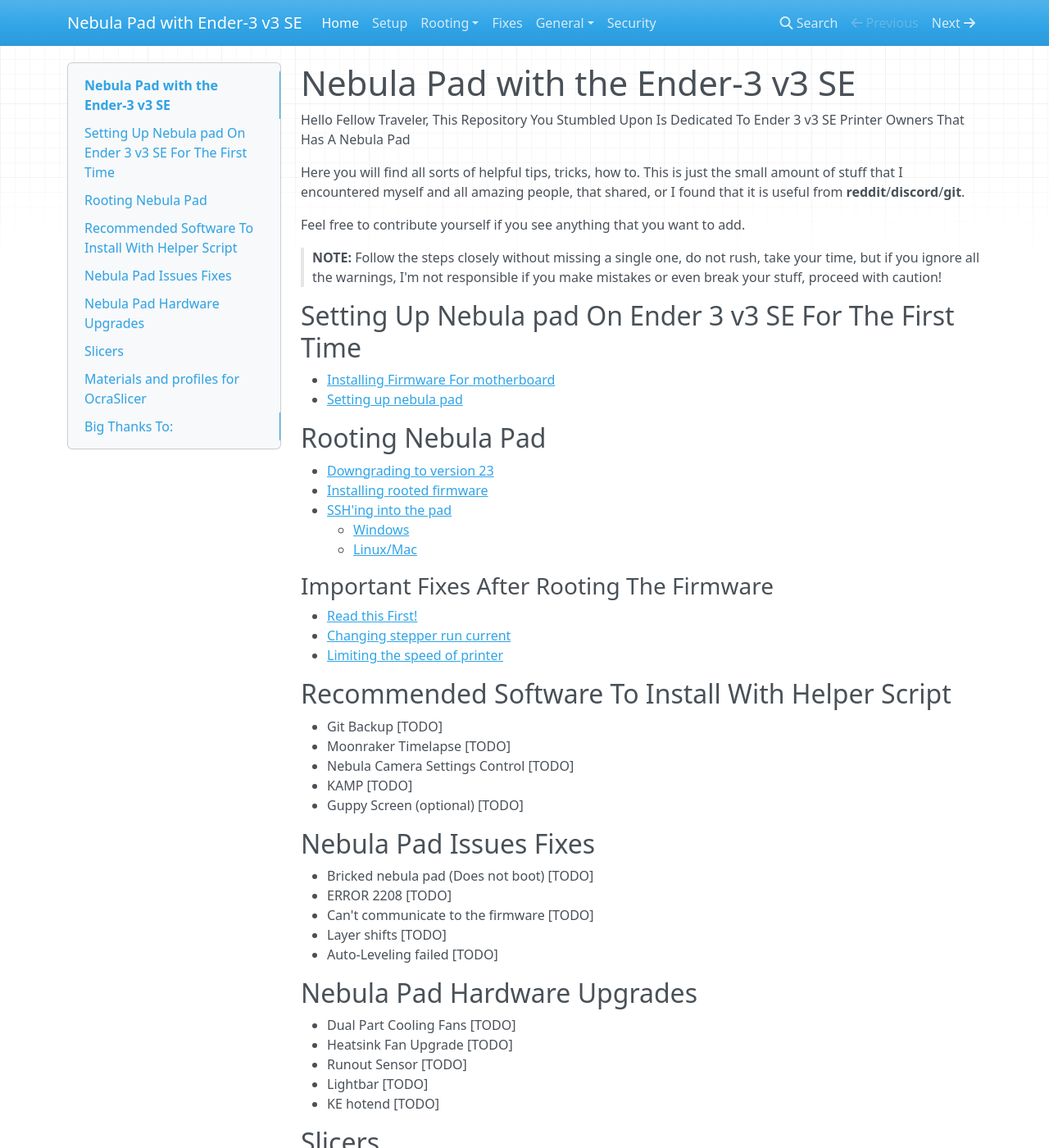
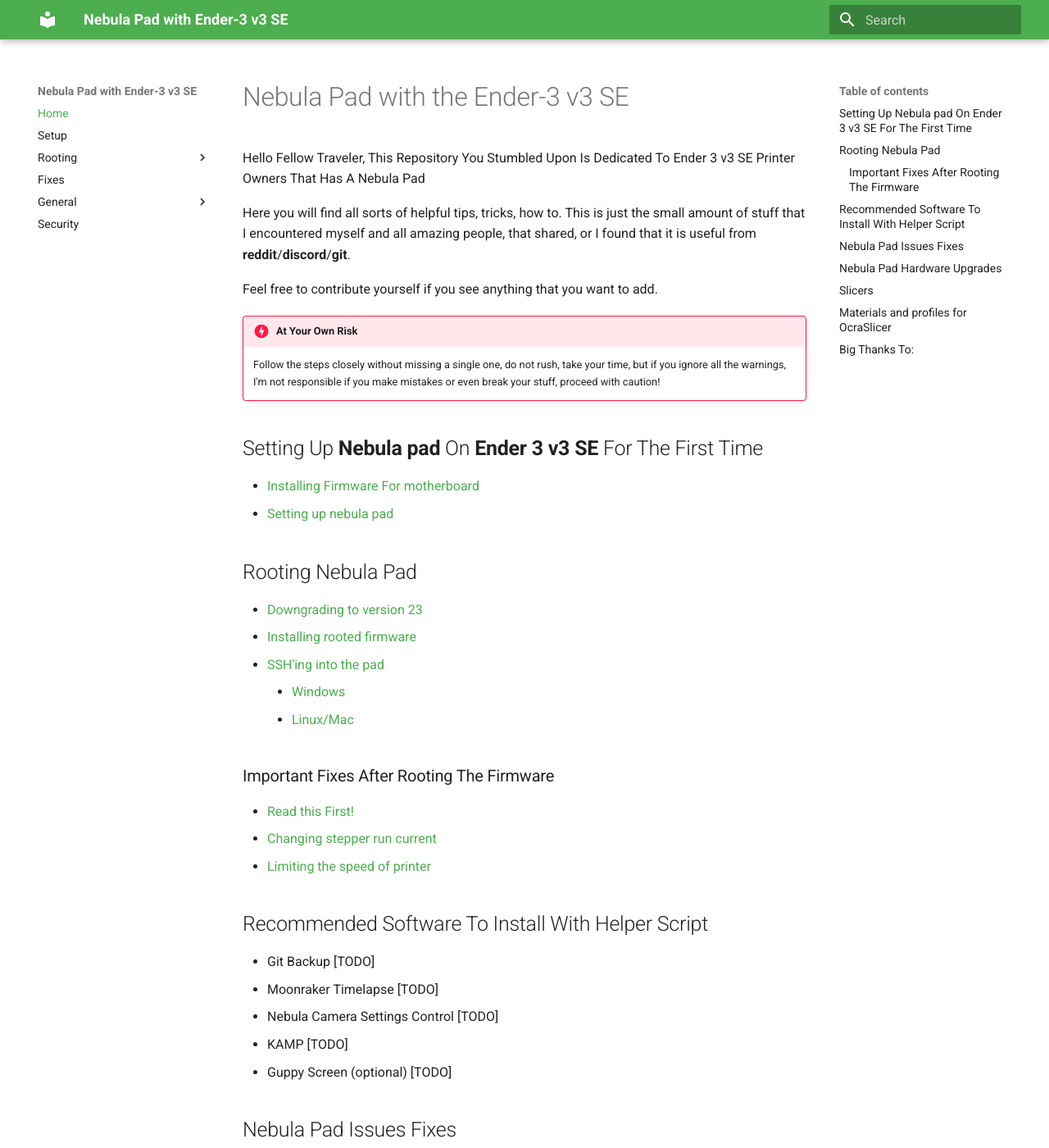
Before and after one commit to LukosiuPro/Ender3-v3-SE-Nebula-Pad-Wiki, an MkDocs documentation site: the page built from docs/index.md, in a window 1280 px wide and 1400 px high. Shown: the whole window at 82% size. Built offline with MkDocs 1.6.1 and Material for MkDocs 9.7.7, drawn with Linux system fonts in a browser that asks for light colours; nearby versions of some CDN libraries; some of the changed text lies outside the part shown.

Commit message:
Theme and Extension Updates
Update the theme and enable the admonition extension to display special boxes for notes and similar.

```diff
--- a/docs/index.md
+++ b/docs/index.md
@@ -8,7 +8,8 @@ that shared, or I found that it is useful from **reddit**/**discord**/**git**.
 
 Feel free to contribute yourself if you see anything that you want to add.
 
-> **NOTE:** Follow the steps closely without missing a single one, do not rush, take your time, but if you ignore all the warnings, I'm not responsible if you make mistakes or even break your stuff, proceed with caution!
+!!! danger "At Your Own Risk"
+    Follow the steps closely without missing a single one, do not rush, take your time, but if you ignore all the warnings, I'm not responsible if you make mistakes or even break your stuff, proceed with caution!
 
 ## Setting Up **Nebula pad** On **Ender 3 v3 SE** For The First Time
 - [Installing Firmware For motherboard](SettingUpNebulaPad/SettingUpNebulaPad.md#installing-motherboard-firmware)
--- a/mkdocs.yml
+++ b/mkdocs.yml
@@ -1,4 +1,10 @@
 site_name: Nebula Pad with Ender-3 v3 SE
+theme:
+  name: material
+  palette:
+    primary: green
+markdown_extensions:
+  - admonition
 nav:
   - Home: index.md
   - Setup: SettingUpNebulaPad/SettingUpNebulaPad.md
```
